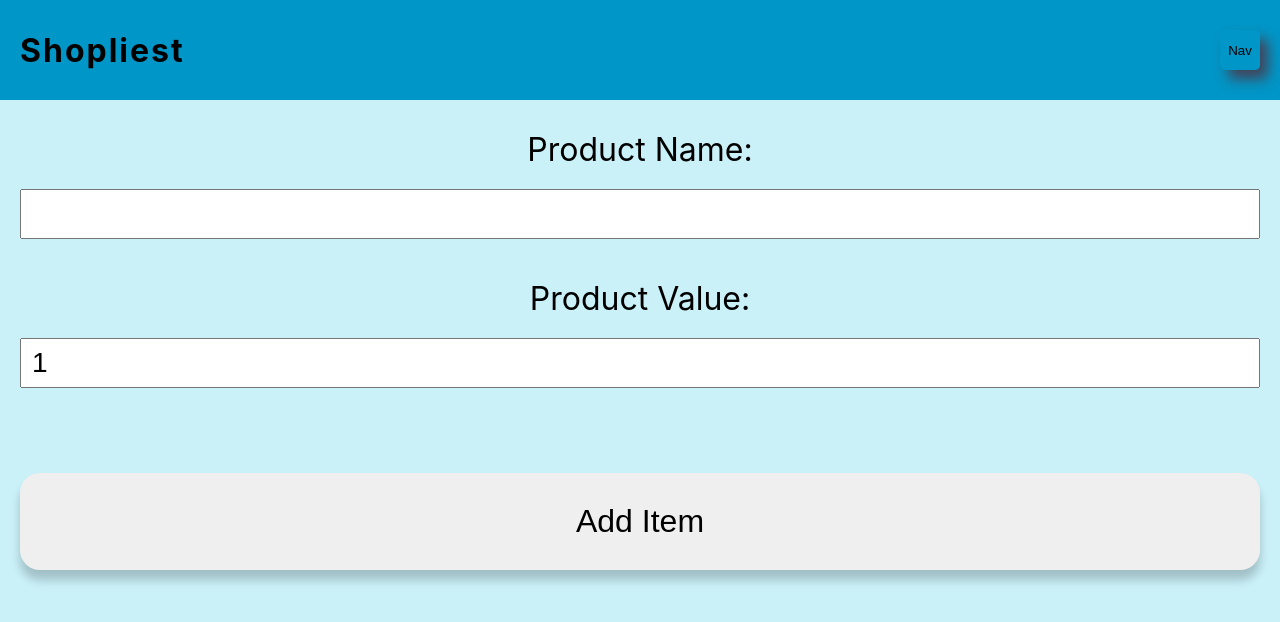
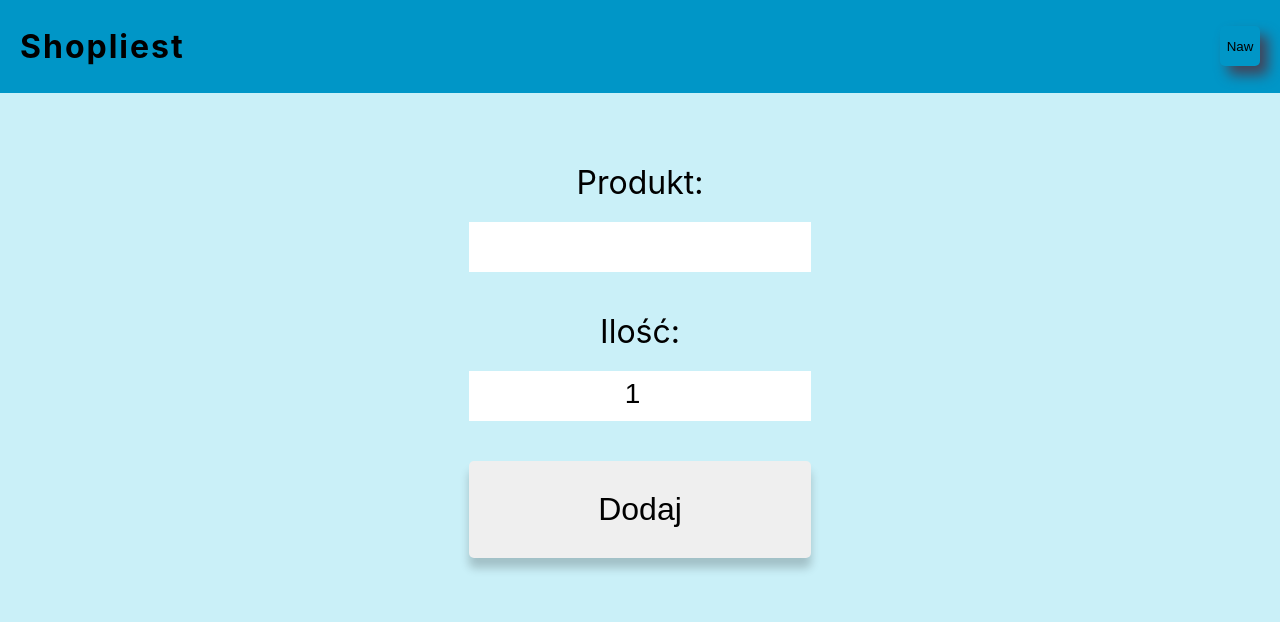
Before and after one commit to Languzda/ShopList, a React (Create React App) app: page /new in a window 1280 px wide. Shown: the top 622 px of the page. Built offline with nearby package versions, Linux system fonts and the light colour scheme.

Commit message:
little changes in look of app

```diff
--- a/src/App.scss
+++ b/src/App.scss
@@ -9,19 +9,3 @@
 html {
   font-size: 62.5%;
 }
-
-.App {
-  text-align: center;
-  min-height: 100vh;
-  max-width: 100vw;
-  background-color: $color-theme;
-
-  display: flex;
-  flex-direction: column;
-}
-
-main {
-  /* overflow: hidden; */
-  width: 100%;
-  /* max-width: 60rem; */
-}
--- /dev/null
+++ b/src/Pages/Root.module.scss
@@ -0,0 +1,23 @@
+@import "../variables.scss";
+
+.App {
+  text-align: center;
+  height: 100vh;
+  width: 100vw;
+  background-color: $color-theme;
+
+  display: flex;
+  flex-direction: column;
+}
+
+.main {
+  height: 100%;
+
+  padding: 2rem 0.5rem;
+
+  display: flex;
+  flex-direction: column;
+  align-items: center;
+
+  overflow: auto;
+}
--- a/src/Pages/Root.tsx
+++ b/src/Pages/Root.tsx
@@ -1,13 +1,15 @@
 import { Outlet } from "react-router-dom";
+
+import styles from "./Root.module.scss";
 
 import Header from "../componets/Header";
 
 const RootLayout = () => {
   return (
-    <div className="App">
+    <div className={styles.App}>
       <Header />
 
-      <main className="main">
+      <main className={styles.main}>
         <Outlet />
       </main>
     </div>
--- a/src/_variables.scss
+++ b/src/_variables.scss
@@ -1,3 +1,5 @@
 // COLORS
 $color-theme: #caf0f8;
+$color-card: #bcc1c2;
 $color-primary: #0096c7;
+$color-primary-light: #22b3e4;
--- a/src/componets/AddItemForm.module.scss
+++ b/src/componets/AddItemForm.module.scss
@@ -1,9 +1,11 @@
+@import "../variables.scss";
+
 .form {
-  height: 50rem;
-  padding: 3rem 2rem;
+  padding: 5rem 0rem;
 
   display: flex;
   flex-direction: column;
+  align-items: center;
   justify-content: space-between;
 
   div {
@@ -16,17 +18,31 @@
   }
 
   input {
+    width: 90%;
     height: 5rem;
     padding: 1rem;
     margin-top: 2rem;
     margin-bottom: 4rem;
     font-size: 2.8rem;
+    border: none;
+    border-bottom: 3px solid transparent;
+  }
+
+  input[type="number"] {
+    text-align: center;
+  }
+
+  input:focus {
+    outline: none;
+    box-shadow: 0 1rem 2rem rgba(#000, 0.1);
+    border-bottom: 3px solid $color-primary;
   }
 
   button {
+    width: 90%;
     padding: 3rem;
     border: none;
-    border-radius: 20px;
+    border-radius: 5px;
     box-shadow: 0px 10px 10px rgba(0, 0, 0, 0.2);
     font-size: 3.2rem;
   }
--- a/src/componets/AddItemForm.tsx
+++ b/src/componets/AddItemForm.tsx
@@ -1,53 +1,56 @@
-import { useContext, useRef } from "react";
+import { useContext, useState } from "react";
 import { ShopContext } from "../store/shop-context";
-import { useNavigate } from "react-router-dom";
 
 import styles from "./AddItemForm.module.scss";
 
 const AddItemForm = () => {
-  const ItemTextInputRef = useRef<HTMLInputElement>(null);
-  const ItemValueInputRef = useRef<HTMLInputElement>(null);
+  const [enteredProduct, setEnteredProduct] = useState<string>("");
+  const [enteredQuantity, setEnteredQuantity] = useState<number>(1);
 
   const ShopCtx = useContext(ShopContext);
 
-  const navigate = useNavigate();
+  const onProductChange = (event: React.ChangeEvent<HTMLInputElement>) => {
+    setEnteredProduct(event.target.value);
+  };
+
+  const onQuantityChange = (event: React.ChangeEvent<HTMLInputElement>) => {
+    setEnteredQuantity(+event.target.value);
+  };
 
   const onSubmit = (event: React.FormEvent) => {
     event.preventDefault();
 
-    const enteredText = ItemTextInputRef.current!.value;
-    const enteredValue = Math.floor(+ItemValueInputRef.current!.value);
-
-    if (enteredText.trim().length === 0) {
+    if (enteredProduct.trim().length === 0) {
       return;
     }
 
-    if (enteredValue < 0 || enteredValue > 99) {
+    if (enteredQuantity < 0 || enteredQuantity > 99) {
       return;
     }
 
-    ShopCtx.addItem(enteredText, enteredValue);
+    ShopCtx.addItem(enteredProduct, enteredQuantity);
 
-    navigate("/");
+    setEnteredProduct("");
+    setEnteredQuantity(1);
+
+    // TODO: Add a modal instead of alert
+    window.alert("Dodano produkt do listy zakupów!");
   };
 
   return (
     <form className={styles.form} onSubmit={onSubmit}>
-      <div>
-        <label>Product Name:</label>
-        <input type="text" name="text" required ref={ItemTextInputRef} />
-        <label>Product Value:</label>
-        <input
-          type="number"
-          name="text"
-          min={1}
-          max={99}
-          defaultValue={1}
-          required
-          ref={ItemValueInputRef}
-        />
-      </div>
-      <button type="submit">Add Item</button>
+      <label>Produkt:</label>
+      <input type="text" value={enteredProduct} onChange={onProductChange} />
+      <label>Ilość:</label>
+      <input
+        type="number"
+        min={1}
+        max={99}
+        value={enteredQuantity}
+        onChange={onQuantityChange}
+      />
+
+      <button type="submit">Dodaj</button>
     </form>
   );
 };
--- a/src/componets/Header.module.scss
+++ b/src/componets/Header.module.scss
@@ -15,14 +15,6 @@
   h1 {
     font-size: 3.2rem;
     letter-spacing: 2px;
-  }
-
-  a:hover,
-  a:active,
-  a:visited,
-  a:link {
-    text-decoration: none;
-    color: black;
   }
 }
 
@@ -46,9 +38,7 @@
   top: 0;
   left: 0;
   z-index: 9;
-  transition: all 0.5s ease-out;
-
-  opacity: 0.6;
+  transition: all 0.4s ease-out;
 
   display: flex;
   justify-content: center;
@@ -56,9 +46,9 @@
 
 .open {
   transform: translateX(0);
-  background-color: aquamarine;
+  background-color: rgba($color-primary, 0.9);
 }
 
 .closed {
-  transform: translateX(-100%);
+  transform: translateX(100%);
 }
--- a/src/componets/Header.tsx
+++ b/src/componets/Header.tsx
@@ -23,7 +23,7 @@ const Header = () => {
         <h1>Shopliest</h1>
 
         <button className={styles["btn-nav"]} onClick={showNavigation}>
-          Nav
+          Naw
         </button>
       </header>
       <div className={navigationClasses}>
--- a/src/componets/Item.module.scss
+++ b/src/componets/Item.module.scss
@@ -2,11 +2,11 @@
 .item {
   width: 100%;
   min-height: 8rem;
-  padding: 1rem;
+  padding: 1rem 2rem;
   font-size: 2.4rem;
-
-  box-shadow: 0px 12px 10px -5px rgba(0, 0, 0, 0.2);
-  /* background-color: rgb(243, 149, 114); */
+  border-radius: 3px;
+  box-shadow: 0 1.5rem 4rem rgba(0, 0, 0, 0.15);
+  text-align: left;
 
   display: flex;
   justify-content: space-between;
@@ -17,12 +17,12 @@
   }
 
   button {
-    min-width: 5rem;
-    height: 5rem;
-    font-size: 2.4rem;
-    border-radius: 50%;
+    min-width: 4rem;
+    height: 4rem;
+    font-size: 2rem;
+    border-radius: 3px;
     border: none;
-    background-color: $color-primary;
+    background-color: $color-primary-light;
     box-shadow: 0px 0px 8px -2px rgba(0, 0, 0, 1);
   }
 }
--- a/src/componets/ItemList.module.scss
+++ b/src/componets/ItemList.module.scss
@@ -1,6 +1,7 @@
 .list {
+  width: 95%;
   display: flex;
   flex-direction: column;
 
-  gap: 0.5rem;
+  gap: 2rem;
 }
--- a/src/componets/Navigation.module.scss
+++ b/src/componets/Navigation.module.scss
@@ -1,11 +1,23 @@
 .navList {
   margin-top: 10rem;
+  width: 100%;
 
   display: flex;
   flex-direction: column;
 
-  gap: 2rem;
+  gap: 3rem;
 
   list-style-type: none;
-  font-size: 2.8rem;
+  font-size: 3.2rem;
+  li {
+    width: 100%;
+    text-align: left;
+    margin-left: 4rem;
+    cursor: pointer;
+    a:link,
+    a:visited {
+      text-decoration: none;
+      color: #000;
+    }
+  }
 }
--- a/src/index.scss
+++ b/src/index.scss
@@ -1,13 +1,21 @@
 body {
   margin: 0;
-  font-family: -apple-system, BlinkMacSystemFont, 'Segoe UI', 'Roboto', 'Oxygen',
-    'Ubuntu', 'Cantarell', 'Fira Sans', 'Droid Sans', 'Helvetica Neue',
+  font-family: -apple-system, BlinkMacSystemFont, "Segoe UI", "Roboto", "Oxygen",
+    "Ubuntu", "Cantarell", "Fira Sans", "Droid Sans", "Helvetica Neue",
     sans-serif;
   -webkit-font-smoothing: antialiased;
   -moz-osx-font-smoothing: grayscale;
 }
 
 code {
-  font-family: source-code-pro, Menlo, Monaco, Consolas, 'Courier New',
+  font-family: source-code-pro, Menlo, Monaco, Consolas, "Courier New",
     monospace;
 }
+
+#root {
+  width: 100vw;
+  height: 100vh;
+  display: flex;
+  justify-content: center;
+  align-items: center;
+}
```
